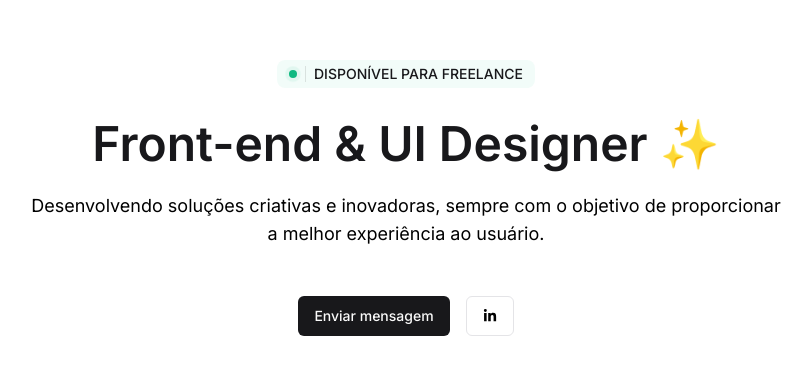
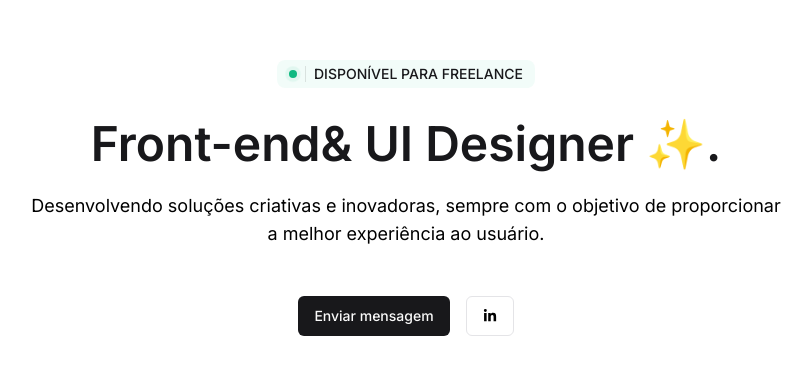
Before and after one commit to ecthon/ecthon-app, a Next.js app: page / in a window 1280 px wide. Shown: the part 182-556 px from the top of the page, without its empty margins (234-1046 px from the left). Built offline with nearby package versions, Linux system fonts and the light colour scheme.

Commit message:
style: heading - resposinve layout

```diff
--- a/src/components/heading.tsx
+++ b/src/components/heading.tsx
@@ -5,17 +5,17 @@ import { FaLinkedinIn } from "react-icons/fa"
 
 export function Heading() {
   return (
-    <div className="flex flex-col items-center w-[928px] h-screen justify-center mx-auto">
+    <div className="flex flex-col items-center justify-center mx-auto w-[928px] max-sm:w-full h-screen">
 
     <div className="flex items-center rounded-lg bg-emerald-500/5 gap-2 px-3 py-1 text-sm font-medium mx-auto">
       <div className="h-2 w-2 rounded-full bg-emerald-500">
           <div className="z-[11] h-2 w-2 animate-ping rounded-full bg-emerald-500 transition-[4s]" />
       </div>
         <Separator orientation="vertical" className="h-4 dark:bg-white/10 bg-black/10"/>
-      <span className="text-zinc-900 antialiased">DISPONÍVEL PARA FREELANCE</span>
+      <span className="text-zinc-900 antialiased max-sm:text-xs">DISPONÍVEL PARA FREELANCE</span>
     </div>
-    <h1 className="text-5xl font-semibold mt-8 text-zinc-900 antialiased">Front-end & UI Designer ✨</h1>
-    <p className="max-w-[750px] text-center text-lg text-muted-foreground max-sm:text-base justify-center mt-6 mb-8">
+    <h1 className=" flex max-sm:flex-col max-sm:w-full mx-auto text-center text-5xl max-sm:text-4xl font-semibold mt-8 text-zinc-900 antialiased">Front-end<span>& UI Designer ✨.</span></h1>
+    <p className="max-sm:w-full max-w-[750px] text-center text-lg text-muted-foreground max-sm:text-base justify-center mt-6 mb-8">
       Desenvolvendo soluções criativas e inovadoras, sempre com o objetivo de proporcionar a melhor experiência ao usuário.
     </p>
     <div className="flex w-full items-center justify-center space-x-4 py-4 md:pb-10">
```
